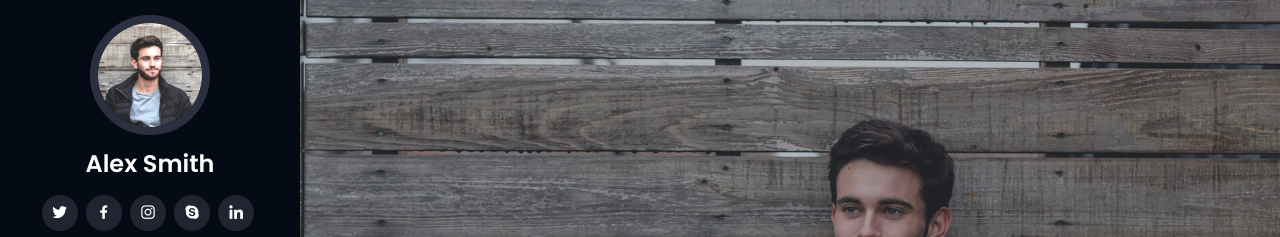
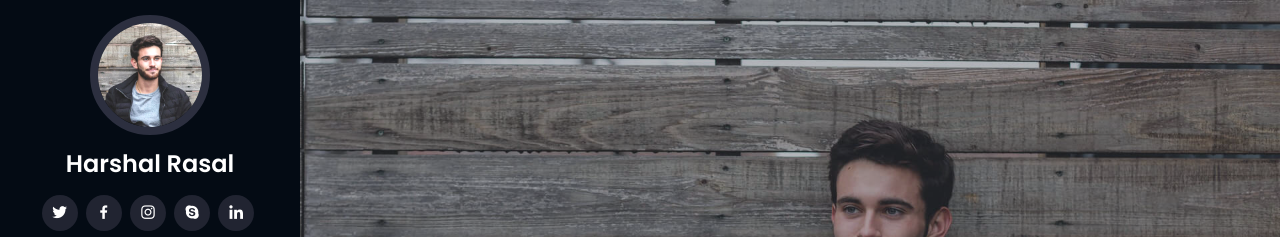
Before and after one commit to cloud-parrot-1/harshalrasal.io, a plain HTML site: page index.html in a window 1280 px wide. Shown: the top 237 px of the page. Drawn offline with nearby package versions, Linux system fonts and the light colour scheme.

Commit message:
Update index.html

```diff
--- a/index.html
+++ b/index.html
@@ -46,7 +46,7 @@
 
       <div class="profile">
         <img src="assets/img/profile-img.jpg" alt="" class="img-fluid rounded-circle">
-        <h1 class="text-light"><a href="index.html">Alex Smith</a></h1>
+        <h1 class="text-light"><a href="index.html">Harshal Rasal</a></h1>
         <div class="social-links mt-3 text-center">
           <a href="#" class="twitter"><i class="bx bxl-twitter"></i></a>
           <a href="#" class="facebook"><i class="bx bxl-facebook"></i></a>
```
